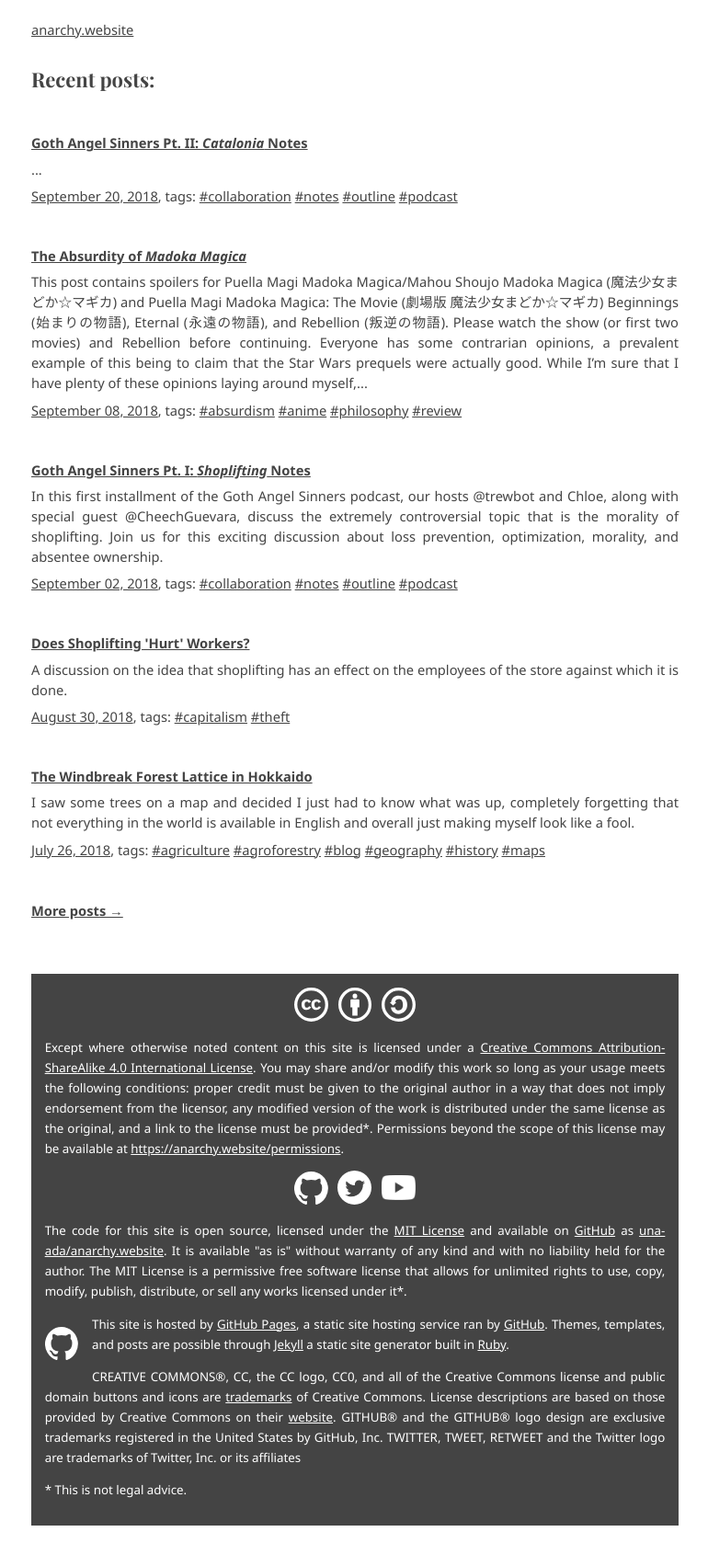
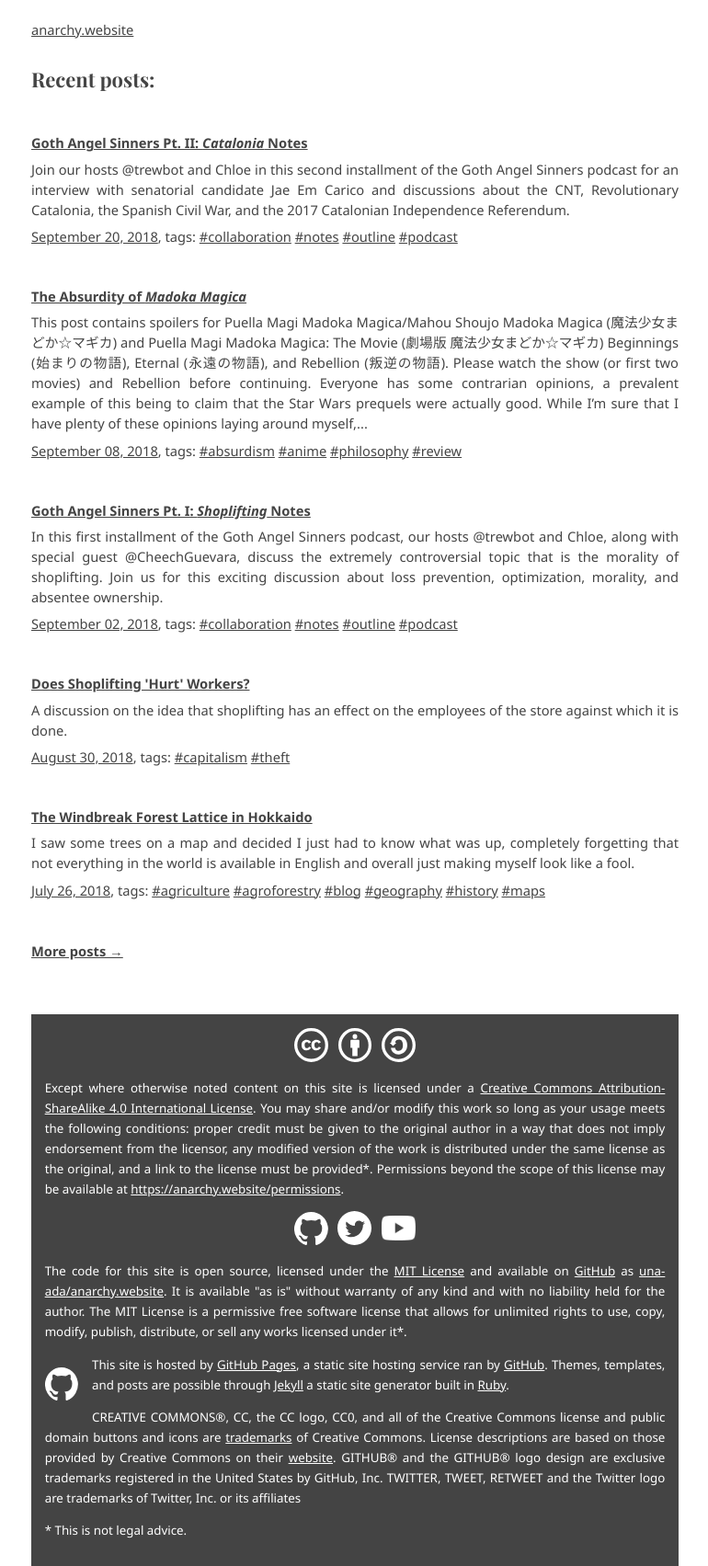
Before and after one commit to una-ada/anarchy.website, a Jekyll site: the page built from index.md, in a window 1280 px wide. Shown: the whole page at 92% size, without its empty margins (254-1024 px from the left). Built offline with Jekyll 4.4.1, drawn with Linux system fonts in a browser that asks for light colours; some web fonts are replaced; before the commit the page ends 1659 px from its top, so only the background shows below that.

Commit message:
Added Pt II description

```diff
--- a/_posts/2018-09-20-catalonia.md
+++ b/_posts/2018-09-20-catalonia.md
@@ -3,7 +3,10 @@ author:
 - trewbot
 - shtpostscarcity
 description: >
-    ...
+    Join our hosts @trewbot and Chloe in this second installment of the Goth
+    Angel Sinners podcast for an interview with senatorial candidate Jae Em
+    Carico and discussions about the CNT, Revolutionary Catalonia, the Spanish
+    Civil War, and the 2017 Catalonian Independence Referendum.
 image: /assets/img/gas/catalonia.jpg
 layout: post-img
 permalink: /podcast/2/notes
```
